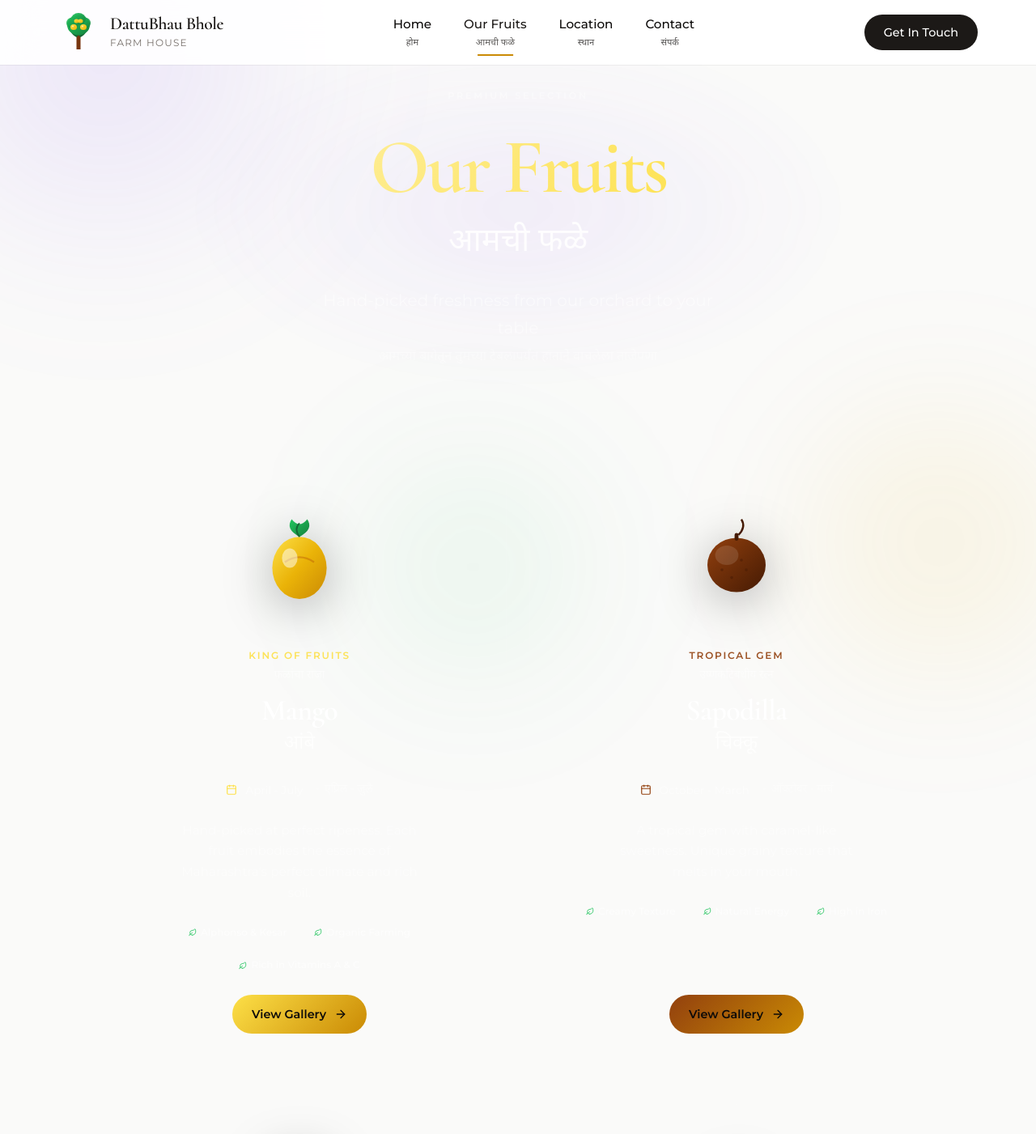
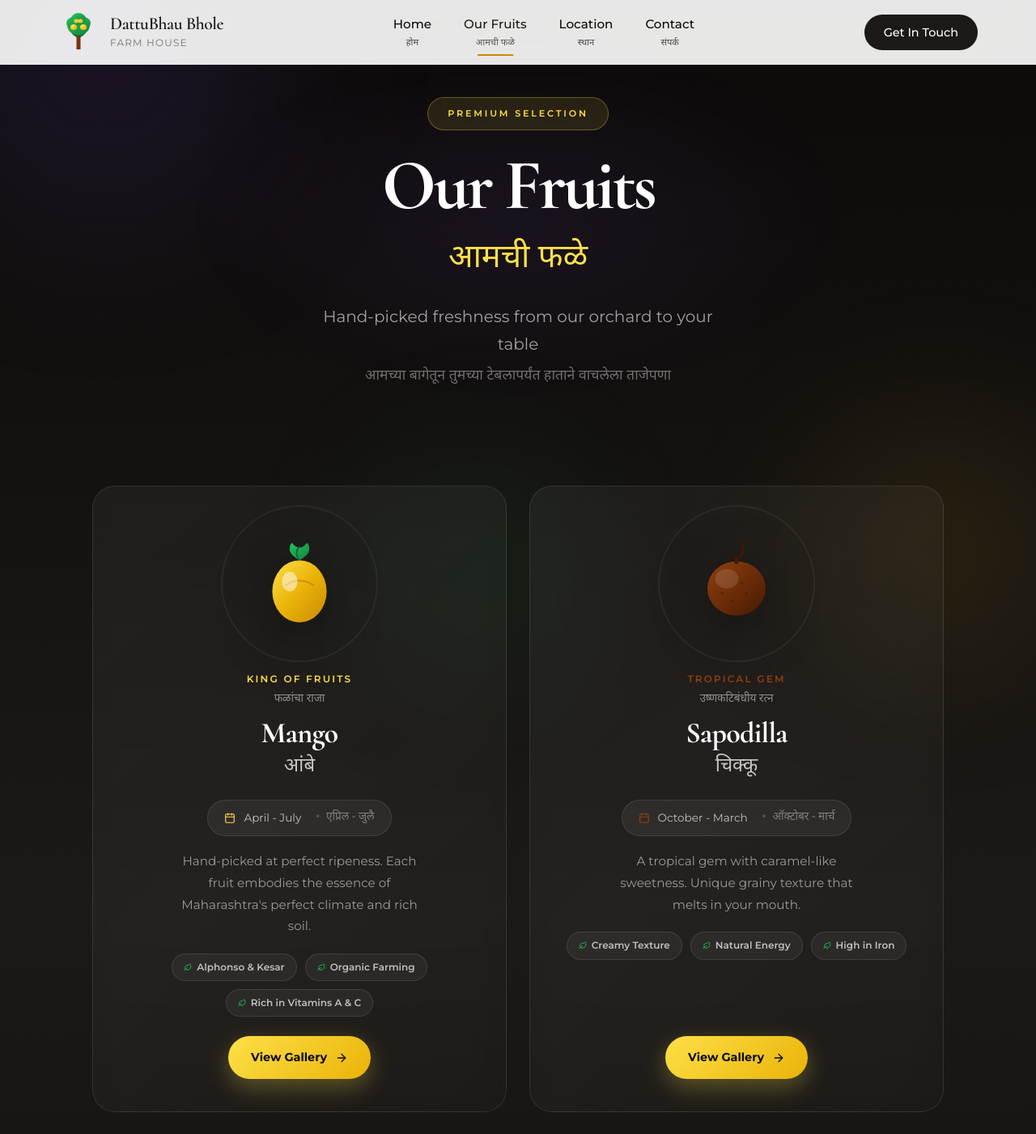
Before and after one commit to omkar783/farm-site, a Next.js app: page /fruits in a window 1280 px wide. Shown: the top 1401 px of the page at 81% size. Built offline with nearby package versions, Linux system fonts and the light colour scheme.

Commit message:
Enhanced fruits page with explicit fonts and glassmorphism

```diff
--- a/src/app/fruits/page.module.css
+++ b/src/app/fruits/page.module.css
@@ -2,6 +2,8 @@
   flex: 1;
   overflow: hidden;
   position: relative;
+  min-height: 100vh;
+  background: linear-gradient(180deg, #0C0A09 0%, #1C1917 50%, #0C0A09 100%);
 }
 
 .bgOrbs {
@@ -80,7 +82,7 @@
 .heroContent {
   position: relative;
   text-align: center;
-  padding: 100px 24px 60px;
+  padding: 120px 24px 60px;
 }
 
 .heroLabel {
@@ -89,51 +91,44 @@
   font-weight: 600;
   letter-spacing: 0.25em;
   text-transform: uppercase;
-  color: rgba(255, 255, 255, 0.4);
+  color: #FDE047;
   margin-bottom: 20px;
-  padding: 8px 20px;
-  background: rgba(255, 255, 255, 0.05);
-  border: 1px solid rgba(255, 255, 255, 0.08);
+  padding: 10px 24px;
+  background: rgba(253, 224, 71, 0.1);
+  border: 1px solid rgba(253, 224, 71, 0.3);
   border-radius: 50px;
 }
 
 .title {
-  font-size: clamp(3.5rem, 10vw, 6rem);
-  font-weight: 600;
+  font-size: clamp(3rem, 10vw, 5.5rem);
+  font-weight: 700;
   letter-spacing: -0.04em;
-  line-height: 1.05;
+  line-height: 1.1;
   color: #FFF;
   margin-bottom: 8px;
-  background: linear-gradient(135deg, #FFF 0%, #FDE047 50%, #FFF 100%);
-  background-size: 200% 200%;
-  -webkit-background-clip: text;
-  -webkit-text-fill-color: transparent;
-  background-clip: text;
-  animation: shimmer 5s ease-in-out infinite;
-}
-
-@keyframes shimmer {
-  0%, 100% { background-position: 0% 50%; }
-  50% { background-position: 100% 50%; }
+  font-family: 'Cormorant', Georgia, serif;
 }
 
 .titleMarathi {
   font-size: clamp(1.5rem, 4vw, 2.5rem);
   font-weight: 500;
-  color: rgba(255, 255, 255, 0.85);
+  color: #FDE047;
   margin-bottom: 20px;
+  font-family: 'Noto Sans Devanagari', sans-serif;
 }
 
 .subtitle {
   font-size: clamp(1rem, 2vw, 1.25rem);
-  color: rgba(255, 255, 255, 0.5);
+  color: rgba(255, 255, 255, 0.6);
   max-width: 500px;
-  margin: 0 auto 6px;
+  margin: 0 auto 8px;
+  font-family: 'Montserrat', sans-serif;
 }
 
 .subtitleMarathi {
-  font-size: clamp(0.85rem, 1.5vw, 1rem);
+  font-size: clamp(0.85rem, 1.5vw, 1.1rem);
   color: rgba(255, 255, 255, 0.4);
+  font-family: 'Noto Sans Devanagari', sans-serif;
 }
 
 .fruitsSection {
@@ -153,8 +148,10 @@
 
 .card {
   position: relative;
-  background: rgba(255, 255, 255, 0.02);
-  border: 1px solid rgba(255, 255, 255, 0.06);
+  background: linear-gradient(135deg, rgba(255,255,255,0.05) 0%, rgba(255,255,255,0.02) 100%);
+  backdrop-filter: blur(10px);
+  -webkit-backdrop-filter: blur(10px);
+  border: 1px solid rgba(255, 255, 255, 0.1);
   border-radius: 28px;
   overflow: hidden;
   transition: all 0.5s cubic-bezier(0.4, 0, 0.2, 1);
@@ -170,10 +167,10 @@
 }
 
 .card:hover {
-  transform: translateY(-8px);
-  background: rgba(255, 255, 255, 0.04);
-  border-color: rgba(255, 255, 255, 0.12);
-  box-shadow: 0 25px 60px rgba(0, 0, 0, 0.3);
+  transform: translateY(-12px);
+  background: linear-gradient(135deg, rgba(255,255,255,0.08) 0%, rgba(255,255,255,0.04) 100%);
+  border-color: rgba(255, 255, 255, 0.2);
+  box-shadow: 0 30px 60px rgba(0, 0, 0, 0.4), 0 0 40px rgba(var(--accent), 0.15);
 }
 
 .card.clickable {
@@ -183,13 +180,13 @@
 .cardGlow {
   position: absolute;
   inset: 0;
-  background: linear-gradient(135deg, var(--accent, #FDE047) 0%, transparent 60%);
+  background: radial-gradient(circle at 50% 0%, var(--accent, #FDE047) 0%, transparent 60%);
   opacity: 0;
   transition: opacity 0.5s ease;
 }
 
 .card:hover .cardGlow {
-  opacity: 0.06;
+  opacity: 0.08;
 }
 
 .cardBorder {
@@ -197,7 +194,7 @@
   inset: 0;
   border: 2px solid transparent;
   border-radius: 28px;
-  background: linear-gradient(135deg, rgba(255,255,255,0.15) 0%, transparent 50%) border-box;
+  background: linear-gradient(135deg, rgba(255,255,255,0.2) 0%, rgba(255,255,255,0.05) 50%) border-box;
   mask: linear-gradient(#fff 0 0) padding-box, linear-gradient(#fff 0 0);
   -webkit-mask: linear-gradient(#fff 0 0) padding-box, linear-gradient(#fff 0 0);
   mask-composite: exclude;
@@ -214,7 +211,7 @@
   position: relative;
   display: flex;
   flex-direction: column;
-  padding: 36px;
+  padding: 40px;
   height: 100%;
 }
 
@@ -229,26 +226,30 @@
 }
 
 .iconWrap svg {
-  filter: drop-shadow(0 10px 30px rgba(0, 0, 0, 0.3));
+  filter: drop-shadow(0 15px 35px rgba(0, 0, 0, 0.4));
   transition: transform 0.5s cubic-bezier(0.4, 0, 0.2, 1);
 }
 
 .card:hover .iconWrap svg {
-  transform: scale(1.1) rotate(5deg);
+  transform: scale(1.15) rotate(5deg);
 }
 
 .iconRing {
   position: absolute;
   width: 180px;
   height: 180px;
-  border: 1px solid rgba(255, 255, 255, 0.08);
+  border: 2px solid rgba(255, 255, 255, 0.1);
   border-radius: 50%;
   animation: ringPulse 4s ease-in-out infinite;
 }
 
+.card:hover .iconRing {
+  border-color: rgba(255, 255, 255, 0.2);
+}
+
 @keyframes ringPulse {
   0%, 100% { transform: scale(1); opacity: 0.3; }
-  50% { transform: scale(1.05); opacity: 0.6; }
+  50% { transform: scale(1.08); opacity: 0.6; }
 }
 
 .cardBody {
@@ -270,43 +271,47 @@
 .cardTagline {
   font-size: 0.75rem;
   font-weight: 600;
-  letter-spacing: 0.15em;
+  letter-spacing: 0.18em;
   text-transform: uppercase;
   color: var(--accent, #FDE047);
-  opacity: 0.9;
+  font-family: 'Montserrat', sans-serif;
 }
 
 .cardTaglineMarathi {
   font-size: 0.85rem;
   color: rgba(255, 255, 255, 0.5);
+  font-family: 'Noto Sans Devanagari', sans-serif;
 }
 
 .cardTitle {
   font-size: clamp(1.75rem, 3.5vw, 2.25rem);
-  font-weight: 600;
+  font-weight: 700;
   color: #FFF;
   margin: 0;
   line-height: 1.2;
+  font-family: 'Cormorant', Georgia, serif;
 }
 
 .cardTitleMarathi {
   font-size: clamp(1.25rem, 2.5vw, 1.5rem);
   font-weight: 500;
-  color: rgba(255, 255, 255, 0.7);
-  margin: 0 0 16px;
+  color: rgba(255, 255, 255, 0.75);
+  margin: 0 0 20px;
+  font-family: 'Noto Sans Devanagari', sans-serif;
 }
 
 .cardSeason {
   display: inline-flex;
   align-items: center;
   gap: 10px;
-  padding: 8px 18px;
-  background: rgba(255, 255, 255, 0.04);
-  border: 1px solid rgba(255, 255, 255, 0.06);
+  padding: 10px 20px;
+  background: rgba(255, 255, 255, 0.06);
+  border: 1px solid rgba(255, 255, 255, 0.1);
   border-radius: 50px;
   font-size: 0.85rem;
-  color: rgba(255, 255, 255, 0.6);
-  margin-bottom: 16px;
+  color: rgba(255, 255, 255, 0.7);
+  margin-bottom: 18px;
+  font-family: 'Montserrat', sans-serif;
 }
 
 .cardSeason svg {
@@ -315,41 +320,44 @@
 
 .cardSeasonMarathi {
   color: rgba(255, 255, 255, 0.4);
+  font-family: 'Noto Sans Devanagari', sans-serif;
 }
 
 .cardSeasonMarathi::before {
   content: '\2022';
-  margin: 0 6px;
+  margin: 0 8px;
   opacity: 0.5;
 }
 
 .cardDesc {
   font-size: 0.95rem;
-  line-height: 1.7;
-  color: rgba(255, 255, 255, 0.5);
+  line-height: 1.75;
+  color: rgba(255, 255, 255, 0.55);
   margin: 0 0 20px;
   max-width: 320px;
+  font-family: 'Montserrat', sans-serif;
 }
 
 .cardHighlights {
   display: flex;
   flex-wrap: wrap;
   justify-content: center;
-  gap: 8px;
-  margin-bottom: 20px;
+  gap: 10px;
+  margin-bottom: 24px;
 }
 
 .highlightTag {
   display: inline-flex;
   align-items: center;
-  gap: 5px;
-  padding: 5px 12px;
-  background: rgba(255, 255, 255, 0.04);
-  border: 1px solid rgba(255, 255, 255, 0.06);
+  gap: 6px;
+  padding: 6px 14px;
+  background: rgba(255, 255, 255, 0.05);
+  border: 1px solid rgba(255, 255, 255, 0.1);
   border-radius: 50px;
   font-size: 0.75rem;
-  font-weight: 500;
-  color: rgba(255, 255, 255, 0.6);
+  font-weight: 600;
+  color: rgba(255, 255, 255, 0.7);
+  font-family: 'Montserrat', sans-serif;
   transition: all 0.3s ease;
 }
 
@@ -358,29 +366,30 @@
 }
 
 .card:hover .highlightTag {
-  background: rgba(255, 255, 255, 0.08);
-  border-color: rgba(255, 255, 255, 0.12);
-  color: rgba(255, 255, 255, 0.8);
+  background: rgba(255, 255, 255, 0.1);
+  border-color: rgba(255, 255, 255, 0.18);
+  color: #FFF;
 }
 
 .cardCta {
   display: inline-flex;
   align-items: center;
   gap: 10px;
-  padding: 12px 24px;
-  background: linear-gradient(135deg, var(--accent, #FDE047) 0%, #CA8A04 100%);
+  padding: 14px 28px;
+  background: linear-gradient(135deg, #FDE047 0%, #EAB308 100%);
   border-radius: 50px;
   font-size: 0.9rem;
-  font-weight: 600;
+  font-weight: 700;
   color: #0C0A09;
   margin-top: auto;
   transition: all 0.4s ease;
-  box-shadow: 0 8px 30px rgba(var(--accent, #FDE047), 0.3);
+  font-family: 'Montserrat', sans-serif;
+  box-shadow: 0 10px 30px rgba(253, 224, 71, 0.3);
 }
 
 .card:hover .cardCta {
-  transform: translateX(4px);
-  box-shadow: 0 12px 40px rgba(var(--accent, #FDE047), 0.5);
+  transform: translateX(6px);
+  box-shadow: 0 15px 40px rgba(253, 224, 71, 0.5);
 }
 
 .cardCta svg {
@@ -388,7 +397,7 @@
 }
 
 .card:hover .cardCta svg {
-  transform: translateX(4px);
+  transform: translateX(6px);
 }
 
 @media (max-width: 900px) {
@@ -420,7 +429,7 @@
   }
 
   .heroContent {
-    padding: 80px 20px 40px;
+    padding: 100px 20px 40px;
   }
 
   .title {
@@ -432,7 +441,7 @@
   }
 
   .cardContent {
-    padding: 28px 20px;
+    padding: 32px 24px;
   }
 
   .iconWrap {
```
